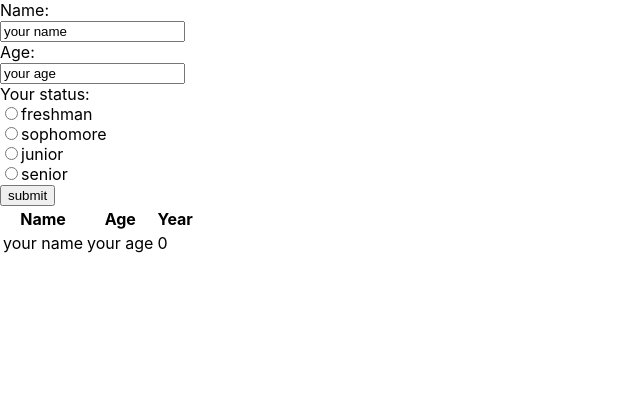
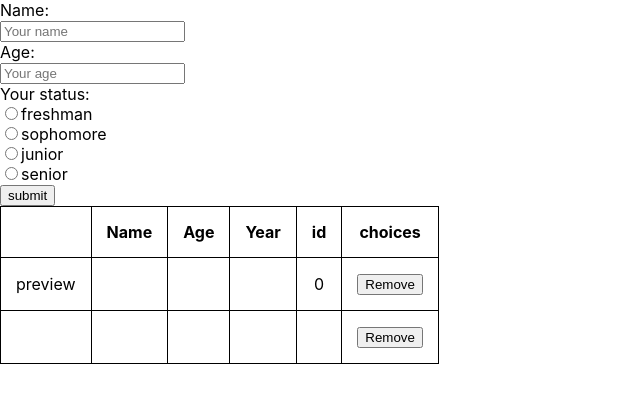
Before and after one commit to HanisPHY/User-sign-up-form, a React (Create React App) app: page / in a window 1280 px wide. Shown: the top 402 px of the page, without its empty margins (0-640 px from the left). Built offline with nearby package versions, Linux system fonts and the light colour scheme.

Commit message:
Fix table bugs. Show all the submitted sign-up form

```diff
--- a/src/App.css
+++ b/src/App.css
@@ -36,3 +36,14 @@
     transform: rotate(360deg);
   }
 }
+
+table, th, td{
+  border: 1px solid;
+  border-collapse: collapse;
+  padding: 15px;
+  text-align: center;
+}
+
+.hidden {
+  display: none;
+}
--- a/src/App.js
+++ b/src/App.js
@@ -1,32 +1,41 @@
 import logo from './logo.svg';
 import './App.css';
-import { useState } from "react";
+import { useEffect, useState } from "react";
 
 const status = ['freshman', 'sophomore', 'junior', 'senior'];
 
 function App(){
 
-  const [name, setName] = useState('your name');
-  const [age, setAge] = useState('your age');
-  const [fresh, setFresh] = useState(0);
-  const [sopho, setSopho] = useState(0);
-  const [junior, setJunior] = useState(0);
-  const [senior, setSenior] = useState(0);
+  const [name, setName] = useState('');
+  const [age, setAge] = useState('');
+  const [year, setYear] = useState('');
   const [isSubmit, setSubmit] = useState(false);
-  const [list, setList] = useState([]);
-  let year = 0;
-  if(fresh != 0)
-    year = fresh;
-  if(sopho != 0)
-    year = sopho;
-  if(junior != 0)
-    year = junior;
-  if(senior != 0)
-    year = senior;
+  const [id, setId] = useState(0);
+  const [form, setForm] = useState([{}]);
 
-  /*const listItems = list.map((list) => {
-    return ({list})
-  })*/
+
+  function ShowForm(props) {
+    return (
+      <>
+        {props.user.name} + {props.user.age} + {props.user.year}
+      </>
+    )
+  }
+
+
+  function ShowForm2(props) {
+    return (
+      <>
+        <td></td>
+        <td>{props.user.name}</td>
+        <td>{props.user.age}</td>
+        <td>{props.user.year}</td>
+        <td>{props.user.id}</td>
+        <td><button>Remove</button></td>
+      </>
+    )
+  }
+
 
   return(
     <div>
@@ -34,6 +43,7 @@ function App(){
         isSubmit
         ?
         <div className="after">
+          {/* form is submitted */}
           <h1>You've signed up!</h1>
           <button className="submit" type="button"
             onClick={() => setSubmit(false)}>Sign up for another account</button>
@@ -44,11 +54,11 @@ function App(){
           <form>
             {/* name and age */}
             <label>Name:</label><br></br>
-            <input type="text" name="name" value={name}
+            <input type="text" name="name" placeholder='Your name'
               onChange={(event) => setName(event.target.value)}/><br></br>
 
             <label>Age:</label><br></br>
-            <input type="text" name="age" value={age}
+            <input type="text" name="age" placeholder='Your age'
               onChange={(event) => setAge(event.target.value)}/>
 
             {/* status */}
@@ -57,53 +67,153 @@ function App(){
                 Your status:
               </div>
 
-              <input type="radio" name="status1" value={fresh}
-                onChange={(event) => setFresh(event.target.value)}/>
+              <input type="radio" name="status1" value="fresh"
+                onChange={(event) => setYear(event.target.value)}/>
               <label>freshman</label>
               <br></br>
 
-              <input type="radio" name="status1" value={sopho}
-                onChange={(event) => setSopho(event.target.value)}/>
+              <input type="radio" name="status1" value="sopho"
+                onChange={(event) => setYear(event.target.value)}/>
               <label>sophomore</label>
               <br></br>
 
-              <input type="radio" name="status1" value={junior}
-                onChange={(event) => setJunior(event.target.value)}/>
+              <input type="radio" name="status1" value="junior"
+                onChange={(event) => setYear(event.target.value)}/>
               <label>junior</label>
               <br></br>
 
-              <input type="radio" name="status1" value={senior}
-                onChange={(event) => setSenior(event.target.value)}/>
+              <input type="radio" name="status1" value="senior"
+                onChange={(event) => setYear(event.target.value)}/>
               <label>senior</label>
               <br></br>
               <button type="button" value="submit"
                 onClick={() => {
+                  return (
+                    setSubmit(true),
+                    setForm( () => [
+
+                      ...form,
                       {
-                    setSubmit(true);
-                    setList([...list,
-                      {Name: name, Age:age, Year: year}]
+                        id: id,
+                        name: name,
+                        age: age,
+                        year: year
+                      }
+
+                      /*
+                      form.concat(
+                        {
+                          id: id,
+                          name: name,
+                          age: age,
+                          year: year
+                        }
                       )
-                  }
+                      */
+                    ]),
+                    setId(id+1)
+                  )
                 }}
               >submit</button>
 
             </div>
           </form>
+
+          <table>
+            <thead>
+              <tr>
+                <th></th>
+                <th>Name</th>
+                <th>Age</th>
+                <th>Year</th>
+                <th>id</th>
+                <th>choices</th>
+              </tr>
+            </thead>
+            <tbody>
+              <tr>
+                <td>preview</td>
+                <td>{name}</td>
+                <td>{age}</td>
+                <td>{year}</td>
+                <td>{id}</td>
+                <td><button>Remove</button></td>
+              </tr>
+
+              {form.map((user, index) =>
+                (<tr key = {index}><ShowForm2 key = {index} user={user}/></tr>))
+              }
+
+            </tbody>
+          </table>
+
         </div>
       }
 
-      <table>
+      {/*
+      <ul>
+        <li>this is the list</li>
+        {form.map((user, index) =>
+          {
+            return (
+            <li key={index}>{user.name} - {user.age}</li>)
+          })
+        }
+        <li>end of the list</li>
+      </ul>*/}
+
+      <ul className='hidden'>
+        <li>this is the list</li>
+        {form.map((user, index) =>
+          (<li key = {index}><ShowForm user={user}/></li>))
+        }
+        <li>end of the list</li>
+      </ul>
+
+      {/*
+      <p>
+        paragraph
+        {form.map((user) => (
+          {age: user.age, name: user.name}
+        ))}
+        ---
+      </p>
+      */}
+
+      {/*
+      <ul>
+        <li>{form.age} + {form.name} + {form.year}</li>
+        {<ShowForm age = {form.age} name = {form.name} year = {form.year} key = {form.id}/>}
+      </ul>
+      */}
+
+
+      <table className='hidden'>
+        <thead>
           <tr>
+            <th></th>
             <th>Name</th>
             <th>Age</th>
             <th>Year</th>
+            <th>id</th>
           </tr>
+        </thead>
+        <tbody>
           <tr>
+            <td>preview</td>
             <td>{name}</td>
             <td>{age}</td>
             <td>{year}</td>
+            <td>{id}</td>
           </tr>
+
+          {form.map((user, index) =>
+            (<ShowForm2 key = {index} user={user}/>))
+          }
+
+        </tbody>
       </table>
+
     </div>
   )
 }
```
Lines whose indentation alone changed are shown as unchanged.
